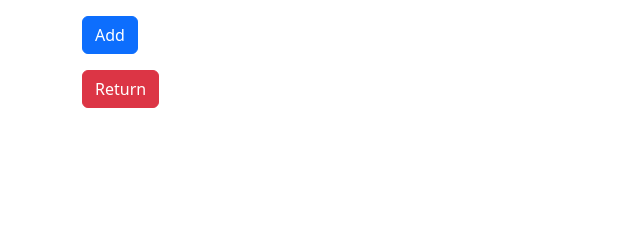
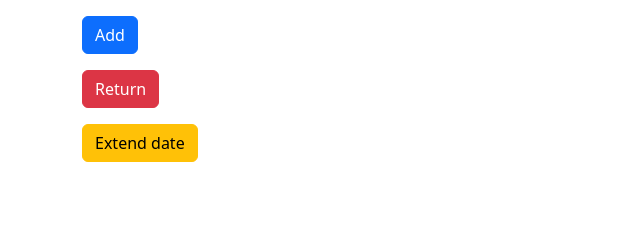
Before and after one commit to aadilhayatbhat/CA2Python, a Flask app: template template/Borrowedbooks.html in a window 1280 px wide. Shown: the part 177-417 px from the top of the page, without its empty margins (0-640 px from the left). Run offline with Flask 3, Linux system fonts and the light colour scheme; the template is opened without the code that fills it, so the values that code supplies are empty.

Commit message:
Added:fixing conflict

```diff
--- a/template/Borrowedbooks.html
+++ b/template/Borrowedbooks.html
@@ -69,6 +69,9 @@
         </div>
         <div class="mb-3">
             <button type="button" class="btn btn-danger" data-bs-toggle="modal" data-bs-target="#deleteBorrowedBookModal">Return</button>
+        </div>
+        <div class="mb-3">
+            <button type="button" class="btn btn-warning" data-bs-toggle="modal" data-bs-target="#updateBorrowedBookModal">Extend date</button>
         </div>
     </div>
 
```
